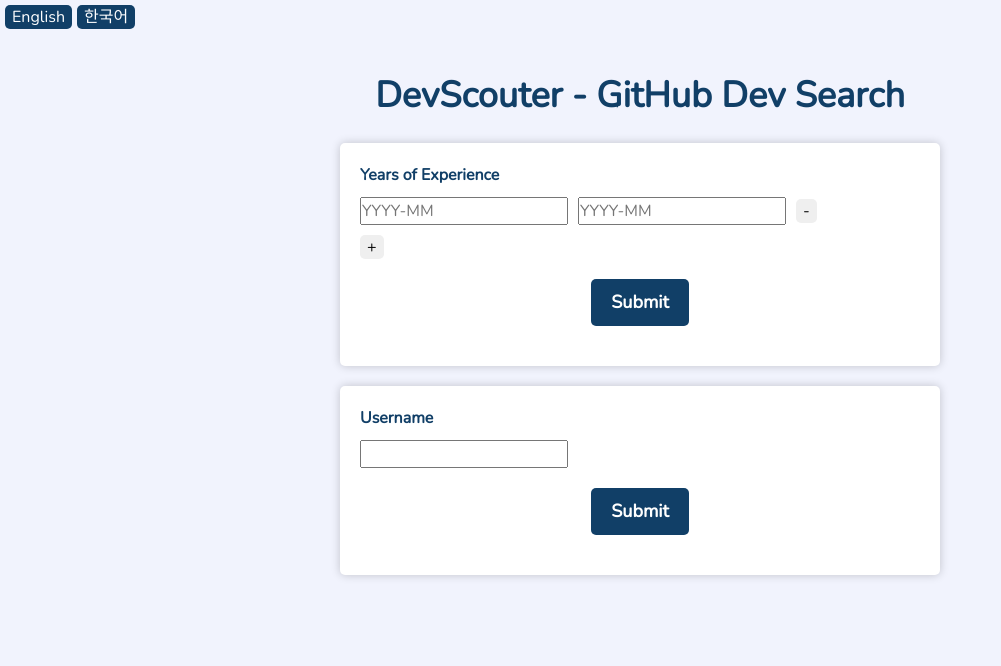
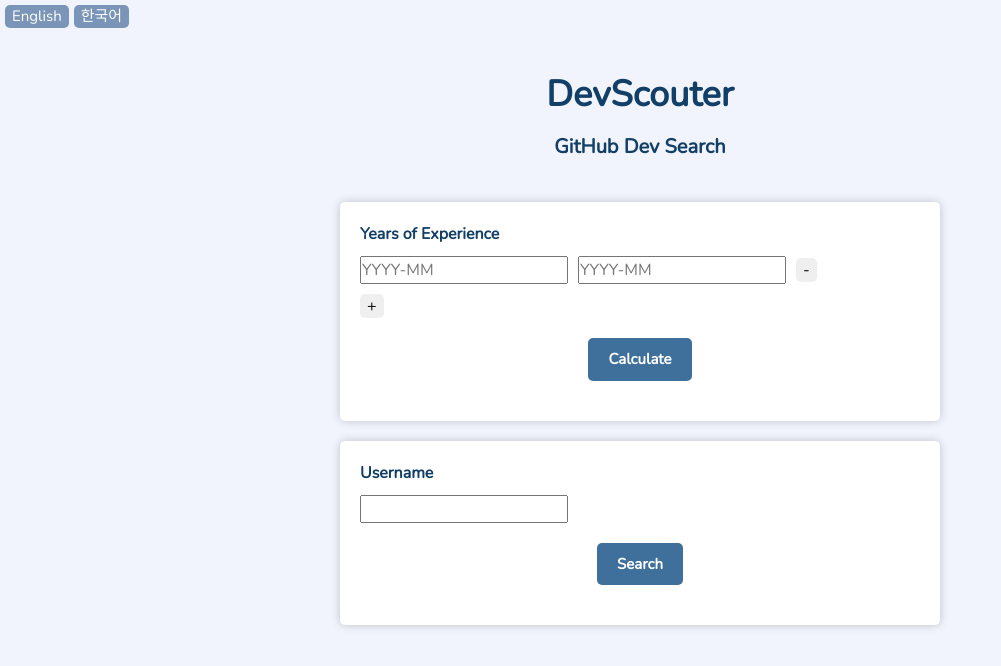
Before and after one commit to DevScouter/devscouter-react, a React (Create React App) app: page / in a window 1280 px wide. Shown: the top 666 px of the page, without its empty margins (0-1001 px from the left). Built offline with nearby package versions, Linux system fonts and the light colour scheme; no server answers.

Commit message:
Fix formatting and aesthetics (#43)

```diff
--- a/public/index.html
+++ b/public/index.html
@@ -5,7 +5,7 @@
   <meta charset="utf-8" />
   <meta name="viewport" content="width=device-width, initial-scale=1" />
   <meta name="description" content="Client for DevScouter" />
-  <link href='https://fonts.googleapis.com/css2?family=Nunito&family=Nanum+Gothic:wght@700&display=swap'
+  <link href='https://fonts.googleapis.com/css2?family=Do+Hyeon&family=Nunito&family=Nanum+Gothic:wght@700&display=swap'
     rel='stylesheet' type='text/css'>
   <link rel="icon" href="%PUBLIC_URL%/img/favicon.png" />
   <title>DevScouter</title>
--- a/src/components/App.css
+++ b/src/components/App.css
@@ -15,10 +15,10 @@ button[type="submit"] {
     display: block;
     margin: 20px auto;
     padding: 10px 20px;
-    font-size: 18px;
+    font-size: 15px;
     font-weight: bold;
     color: #fff;
-    background-color: #113f67;
+    background-color: #3e709b;
     border: none;
     border-radius: 5px;
     cursor: pointer;
@@ -26,7 +26,7 @@ button[type="submit"] {
 }
 
 button[type="submit"]:hover {
-    background-color: #38598b;
+    background-color: #7a95b7;
 }
 
 form {
@@ -49,9 +49,18 @@ label {
 .App-header {
     text-align: center;
     margin-top: 40px;
-    margin-bottom: 20px;
+    margin-bottom: 10px;
     font-size: 36px;
     font-weight: bolder;
+    color: #113f67;
+    font-family: 'Nunito', 'Do Hyeon';
+}
+
+.App-subheader {
+    text-align: center;
+    margin-bottom: 40px;
+    font-size: 20px;
+    font-weight: bold;
     color: #113f67;
 }
 
--- a/src/components/App.js
+++ b/src/components/App.js
@@ -21,6 +21,9 @@ function App() {
       >
         {langDict[lang].headerText}
       </header>
+      <div className="App-subheader">
+        {langDict[lang].subText}
+      </div>
       <DateBox lang={lang} />
       <SearchBox lang={lang} />
     </div>
--- a/src/components/DateBox/DateBox.js
+++ b/src/components/DateBox/DateBox.js
@@ -121,7 +121,7 @@ const DateBox = ({ lang }) => {
           type="submit"
           onClick={calculateExperience}
         >
-          {langDict[lang].submit}
+          {langDict[lang].calculate}
         </button>
       </form>
     </div>
--- a/src/components/DateBox/DateResult/DateResult.js
+++ b/src/components/DateBox/DateResult/DateResult.js
@@ -2,11 +2,20 @@ import React from 'react';
 import './DateResult.css';
 import langDict from '../../LangDict';
 
+function formatExperience(experience, langDict, lang) {
+    if (experience[0] === 0) {
+        return `${experience[1]} ${langDict[lang].month}`;
+    } else if (experience[1] === 0) {
+        return `${experience[0]} ${langDict[lang].year}`;
+    } else {
+        return `${experience[0]} ${langDict[lang].year} ${experience[1]} ${langDict[lang].month}`;
+    }
+}
+
 const DateResult = ({ experiences, totalExperience, lang }) => {
-    experiences = experiences.map((experience) => {
-        return `${experience[0]} ${langDict[lang].year} ${experience[1]} ${langDict[lang].month}`;
-    });
-    totalExperience = `${totalExperience[0]} ${langDict[lang].year} ${totalExperience[1]} ${langDict[lang].month}`;
+    experiences = experiences.map(experience => formatExperience(experience, langDict, lang));
+    totalExperience = formatExperience(totalExperience, langDict, lang);
+
     return (
         <div className="date-result">
             <h2 className="date-result-h2"> {langDict[lang].experiences} </h2>
--- a/src/components/LangChange/LangChange.css
+++ b/src/components/LangChange/LangChange.css
@@ -3,15 +3,12 @@
     border: none;
     border-radius: 5px;
     color: #fff;
-    background-color: #113f67;
+    font-size: 15px;
+    background-color: #7a95b7;
     margin-left: 5px;
     margin-top: 5px;
 }
 
 .lang-button:hover {
-    background-color: #275183;
+    background-color: #3f6ca3;
 }
-
-.lang-button:active {
-    background-color: #5b84b6;
-}
--- a/src/components/LangDict.js
+++ b/src/components/LangDict.js
@@ -1,6 +1,7 @@
 const langDict = {
     en: {
         atLeastOneDatePair: 'You must have at least one date pair.',
+        calculate: 'Calculate',
         checkMonths: 'Please check your months. (YYYYMM)',
         checkYears: 'Please check your years. (YYYYMM)',
         contribDict: {
@@ -30,9 +31,10 @@ const langDict = {
         expertLanguages: 'Expert Languages',
         githubActivity: 'GitHub Activity',
         githubProfileLink: 'GitHub Profile Link',
-        headerText: 'DevScouter - GitHub Dev Search',
+        headerText: 'DevScouter',
         invalidDate: 'Please enter a valid date. (YYYYMM)',
         month: 'month(s)',
+        search: 'Search',
         serverIsWrong: 'Something went wrong with the server. Please try again later.',
         somethingIsWrong: 'An error occurred. Please try again later.',
         stackDict: {
@@ -40,7 +42,7 @@ const langDict = {
             Frontend: 'Frontend',
             Fullstack: 'Fullstack',
         },
-        submit: 'Submit',
+        subText: 'GitHub Dev Search',
         techStack: 'Tech Stack',
         totalExperience: 'Total Experience',
         userDoesNotExist: 'User does not exist. Check the spelling and try again.',
@@ -51,6 +53,7 @@ const langDict = {
     },
     kr: {
         atLeastOneDatePair: '최소한 하나의 날짜 쌍이 필요합니다.',
+        calculate: '계산하기',
         checkMonths: '개월을 확인해주세요. (YYYYMM)',
         checkYears: '년도를 확인해주세요. (YYYYMM)',
         contribDict: {
@@ -80,9 +83,10 @@ const langDict = {
         expertLanguages: '전문 언어',
         githubActivity: '깃허브 활동',
         githubProfileLink: '깃허브 프로필 링크',
-        headerText: '데브스카우터 - 한눈에 보는 개발자',
+        headerText: '데브스카우터',
         invalidDate: '올바른 날짜를 입력해주세요. (YYYYMM)',
         month: '개월',
+        search: '검색하기',
         serverIsWrong: '서버에 문제가 발생했습니다. 나중에 다시 시도해주세요.',
         somethingIsWrong: '에러가 발생했습니다. 나중에 다시 시도해주세요.',
         stackDict: {
@@ -90,11 +94,11 @@ const langDict = {
             Frontend: '프론트엔드',
             Fullstack: '풀스택',
         },
-        submit: '제출',
+        subText: '한눈에 보는 개발자',
         techStack: '기술 스택',
         totalExperience: '총 경력',
         userDoesNotExist: '유저가 존재하지 않습니다. 철자를 확인하고 다시 시도해주세요.',
-        username: '유저네임',
+        username: '깃허브 유저네임',
         year: '년',
         yearsActive: '활동년수',
         yearsOfExperience: '경력 계산기',
--- a/src/components/SearchBox/SearchBox.js
+++ b/src/components/SearchBox/SearchBox.js
@@ -70,7 +70,7 @@ const SearchBox = ({ lang }) => {
           data-testid="submit-username-button"
           className="form-button"
           type="submit">
-          {langDict[lang].submit}
+          {langDict[lang].search}
         </button>
       </form>
       {isLoading && <LoadingModal />}
```
Also changed, not shown: 1 other file (tests, documents, lock files or other folders).
